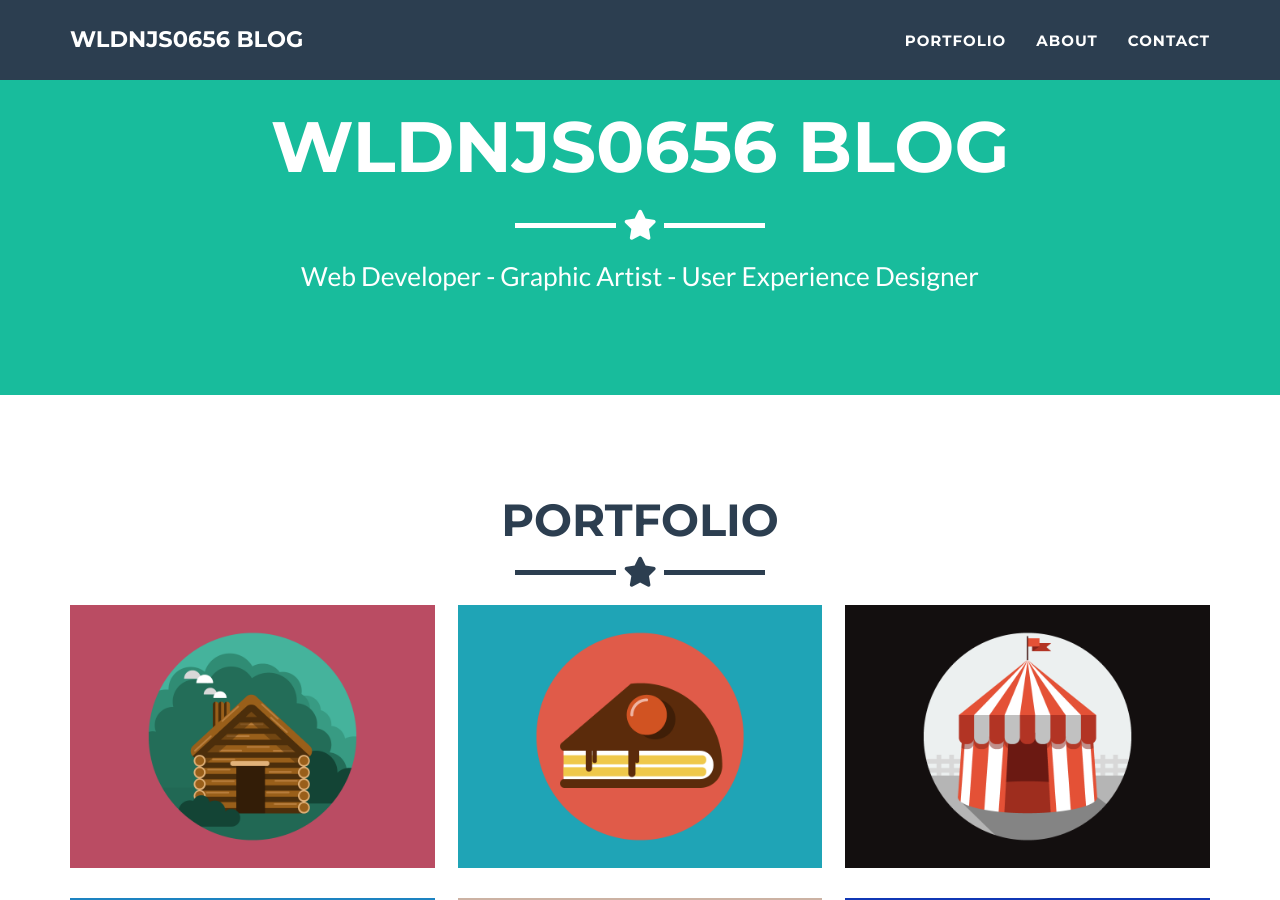
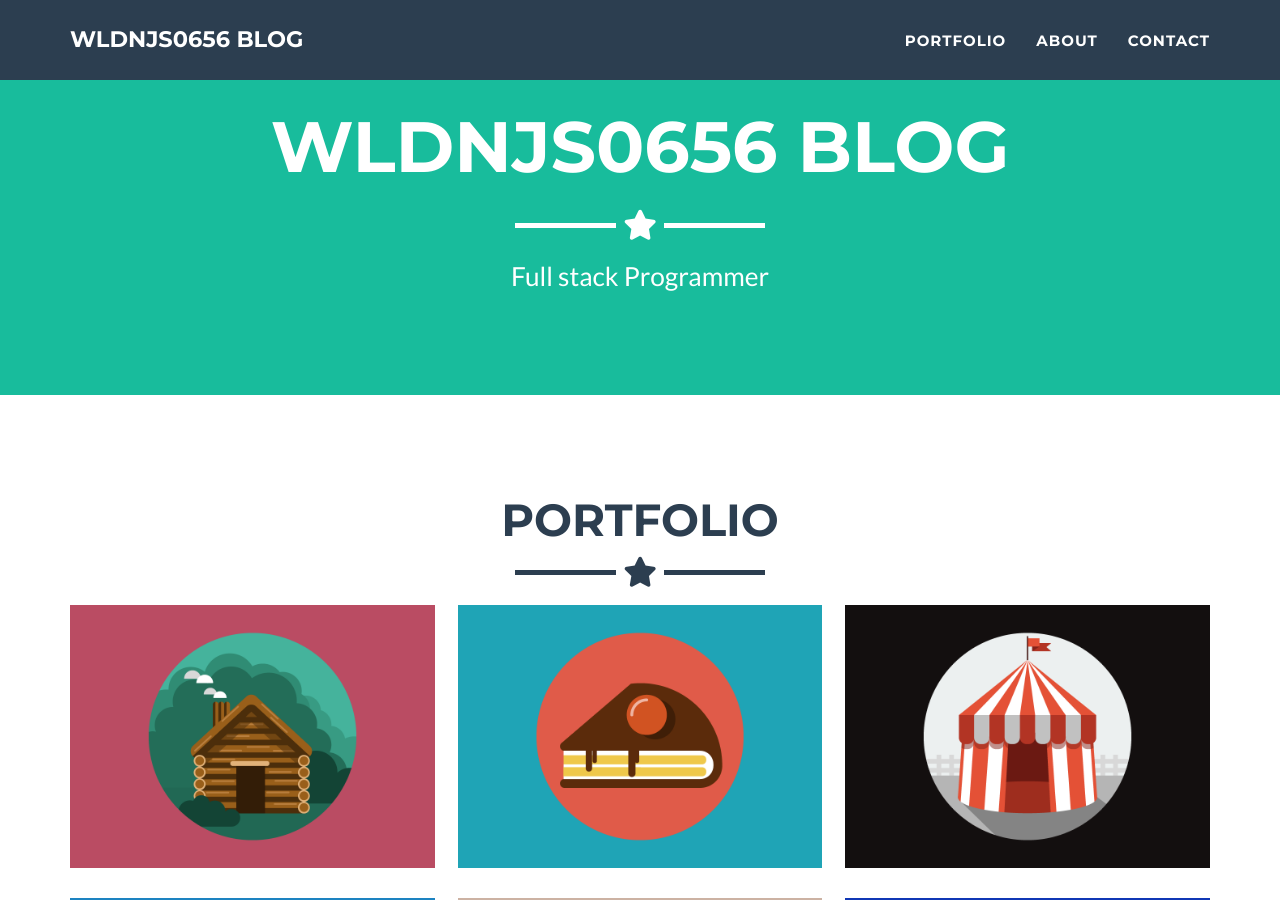
Before and after one commit to wldnjs0656/wldnjs0656.github.io, a Jekyll site: the page built from _posts/2014-07-18-project-1.markdown, in a window 1280 px wide and 900 px high, scrolled down 380 px. Built offline with Jekyll 4.4.1, drawn with Linux system fonts in a browser that asks for light colours; some of the changed text lies outside the part shown.

Commit message:
second commit

```diff
--- a/_config.yml
+++ b/_config.yml
@@ -7,7 +7,7 @@ url: http://wldnjs0656.github.io
 description: "wldnjs0656 blog's."
 baseurl:
 keywords: "your keywords, separated by commas"
-skills: "Web Developer - Graphic Artist - User Experience Designer"
+skills: "Full stack Programmer"
 meta_author: LastName FirstName
 
 # Google webmaster tools
--- a/_includes/about.html
+++ b/_includes/about.html
@@ -19,7 +19,7 @@
       </div>
       <div class="col-lg-8 col-lg-offset-2 text-center">
         <a href="https://github.com/jeromelachaud/freelancer-theme" class="btn btn-lg btn-outline">
-          <i class="fa fa-download"></i> Download Theme
+          <i class="fa fa-download"></i> Download Portfolio
         </a>
       </div>
     </div>
--- a/index.html
+++ b/index.html
@@ -1,3 +1,3 @@
 ---
 layout: default
----
+--
```
